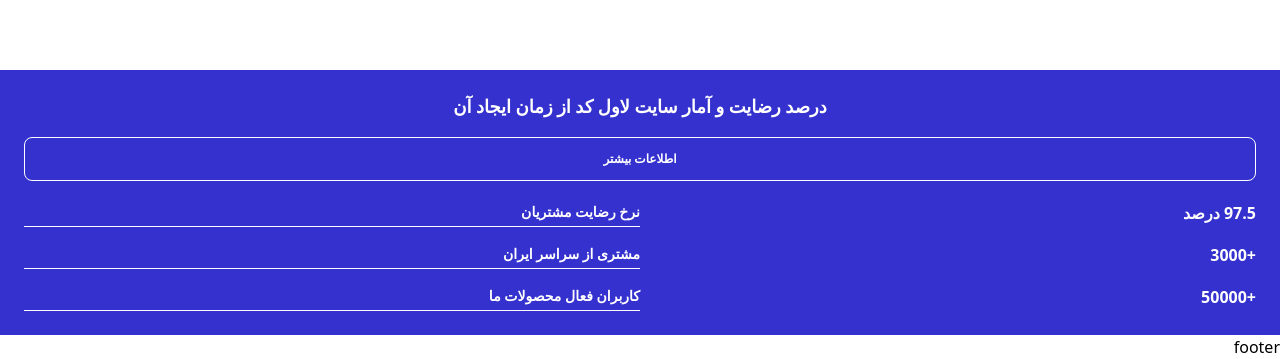
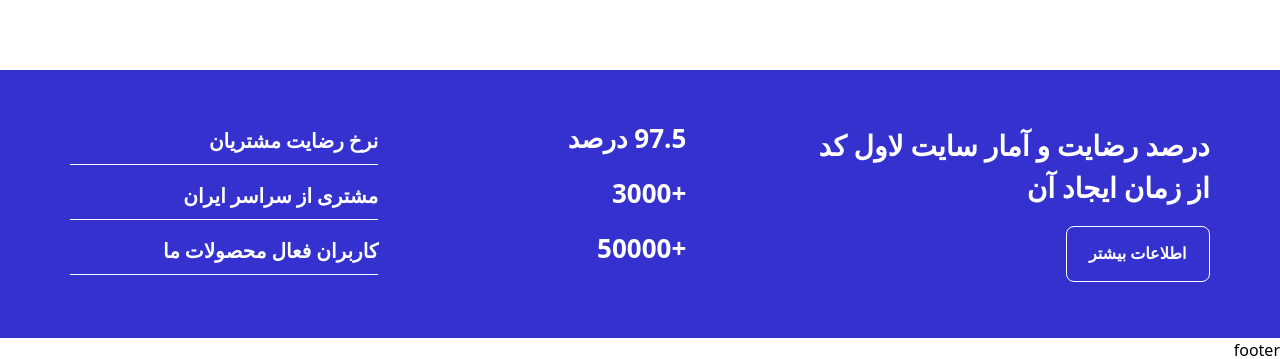
Before and after one commit to spdfalcon/lavelcod2, a React (Vite) app: page / in a window 1280 px wide. Shown: the part 2115-2474 px from the top of the page. Built offline with nearby package versions, Linux system fonts and the light colour scheme.

Commit message:
Satisfaction

```diff
--- a/src/components/Satisfaction/Satisfaction.jsx
+++ b/src/components/Satisfaction/Satisfaction.jsx
@@ -3,40 +3,40 @@ import React from "react";
 export default function Satisfaction() {
   return (
     <>
-      <div className="p-6 bg-main-blue font-bold mt-8 text-main-text-white">
-        <div className="flex flex-col gap-5">
-            <div className="t">
-                <div className=" flex flex-col gap-4 text-center">
-                    <h2 className="font-dana-font text-[18px] ">درصد رضایت و آمار سایت لاول کد از زمان ایجاد آن</h2>
-                    <button className="font-ray-font text-[12px] border border-main-text-white py-3 rounded-lg">اطلاعات بیشتر</button>
+      <div className="p-6 md:py-14 bg-main-blue font-bold mt-8 text-main-text-white">
+        <div className="flex flex-col md:flex-row md:justify-around gap-5">
+            <div className="t r md:basis-1/3">
+                <div className=" flex flex-col gap-4 md:text-start text-center">
+                    <h2 className="font-dana-font text-[18px] md:text-[28px] ">درصد رضایت و آمار سایت لاول کد از زمان ایجاد آن</h2>
+                    <button className="font-ray-font text-[12px] md:text-[16px] border border-main-text-white py-3 rounded-lg md:w-36 md:h-14">اطلاعات بیشتر</button>
                 </div>
             </div>
 
 
 
-            <div className="b flex flex-col gap-4">
+            <div className="b l flex flex-col gap-4 md:basis-1/2">
                 <div className="flex justify-between">
-                    <div className="r basis-1/2 text-base">
+                    <div className="r basis-1/2 md:text-start text-base md:text-[26px]">
                         <h3>97.5 درصد</h3>
                     </div>
-                    <div className="l basis-1/2 border-b border-main-text-white pb-1">
-                        <h3 className="text-[14px]">نرخ رضایت مشتریان</h3>
+                    <div className="l basis-1/2  border-b border-main-text-white font-dana-font pb-2">
+                        <h3 className="text-[14px] md:text-[20px]">نرخ رضایت مشتریان</h3>
                     </div>
                 </div>
                 <div className="flex justify-between">
-                    <div className="r basis-1/2 text-base">
+                    <div className="r basis-1/2 md:text-start text-base md:text-[26px]">
                         <h3>+3000</h3>
                     </div>
-                    <div className="l basis-1/2 border-b border-main-text-white pb-1">
-                        <h3 className="text-[14px]">مشتری از سراسر ایران</h3>
+                    <div className="l basis-1/2  border-b border-main-text-white font-dana-font pb-2">
+                        <h3 className="text-[14px] md:text-[20px]">مشتری از سراسر ایران</h3>
                     </div>
                 </div>
                 <div className="flex justify-between">
-                    <div className="r basis-1/2 text-base">
+                    <div className="r basis-1/2 md:text-start text-base md:text-[26px]">
                         <h3>+50000</h3>
                     </div>
-                    <div className="l basis-1/2 border-b border-main-text-white pb-1">
-                        <h3 className="text-[14px]">کاربران فعال محصولات ما</h3>
+                    <div className="l basis-1/2  border-b border-main-text-white font-dana-font pb-2">
+                        <h3 className="text-[14px] md:text-[20px]">کاربران فعال محصولات ما</h3>
                     </div>
                 </div>
             </div>
```
